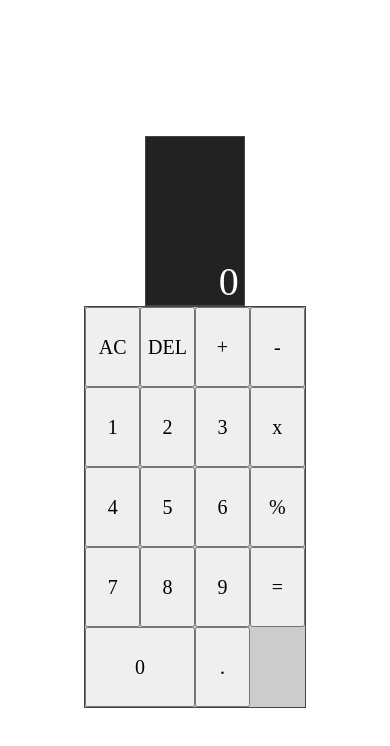
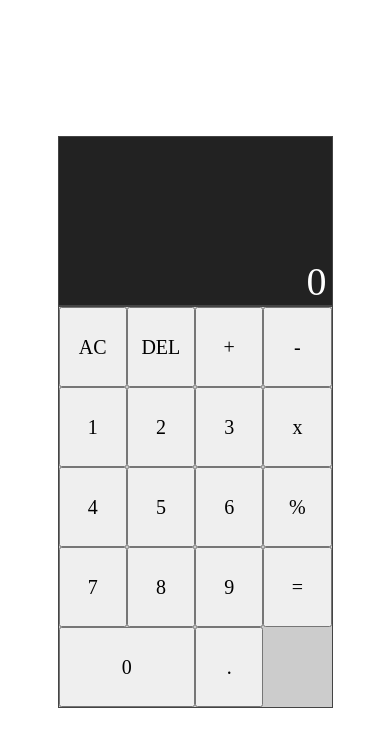
Before and after one commit to Andres191200/ReactCalculator, a React (Create React App) app: page / in a window 390 px wide. Shown: the top 746 px of the page. Built offline with nearby package versions, Linux system fonts and the light colour scheme.

Commit message:
responsive added

```diff
--- a/src/App.css
+++ b/src/App.css
@@ -63,7 +63,7 @@ table {
   grid-template-rows: repeat(5,1fr);
   background:#CCC;
   height:400px;
-  min-width:25%;
+  width:min(350px, 70vw);
 }
 
 .operations-visor{
@@ -72,8 +72,8 @@ table {
   justify-content: flex-end;
   align-items: flex-end;
   background:#222;
-  height:20%;
-  width:25%;
+  height:20vh;
+  width:min(350px, 70vw);
   font: normal 40px century gothic;
   color:#FFF;
 }
@@ -109,3 +109,9 @@ table {
 .span-two{
   grid-column: span 2;
 }
+/*
+@media(max-width:480px){
+  .operations-visor, {
+    width:80vw
+  }
+} */
```
